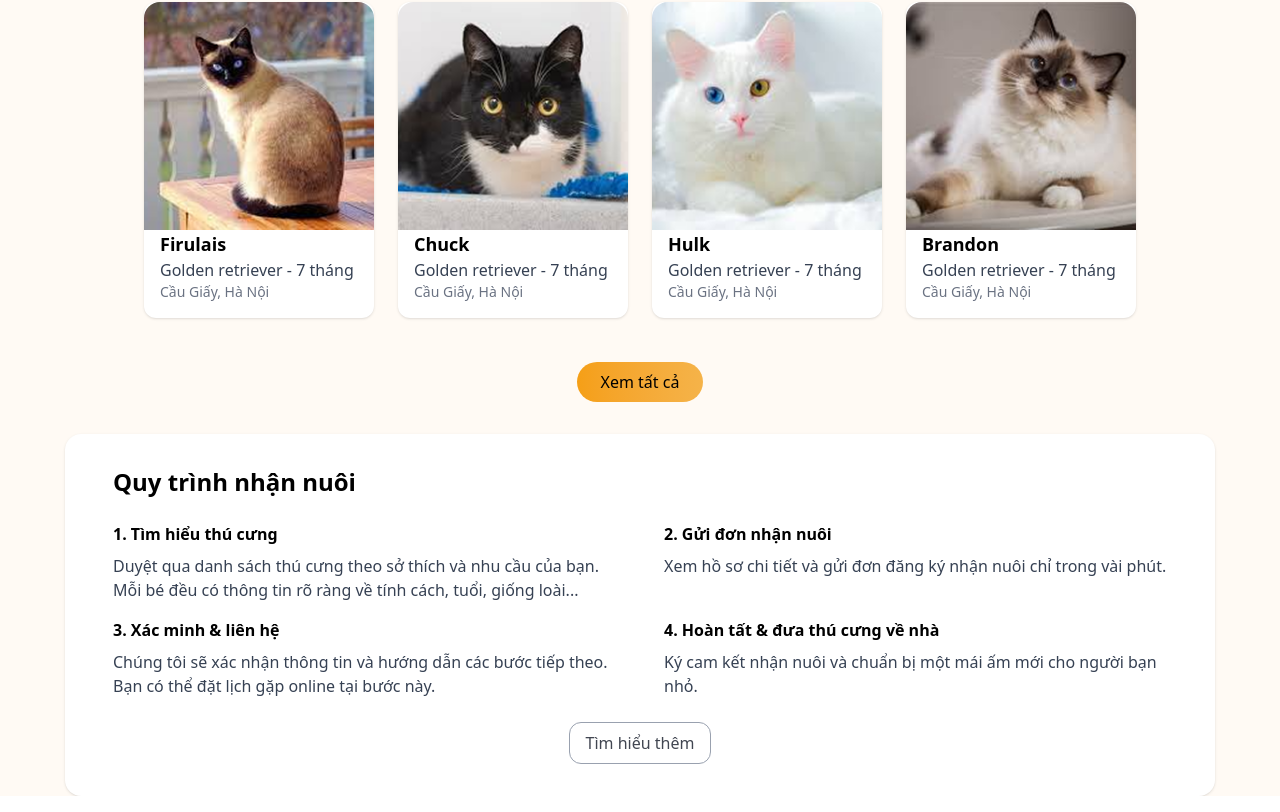
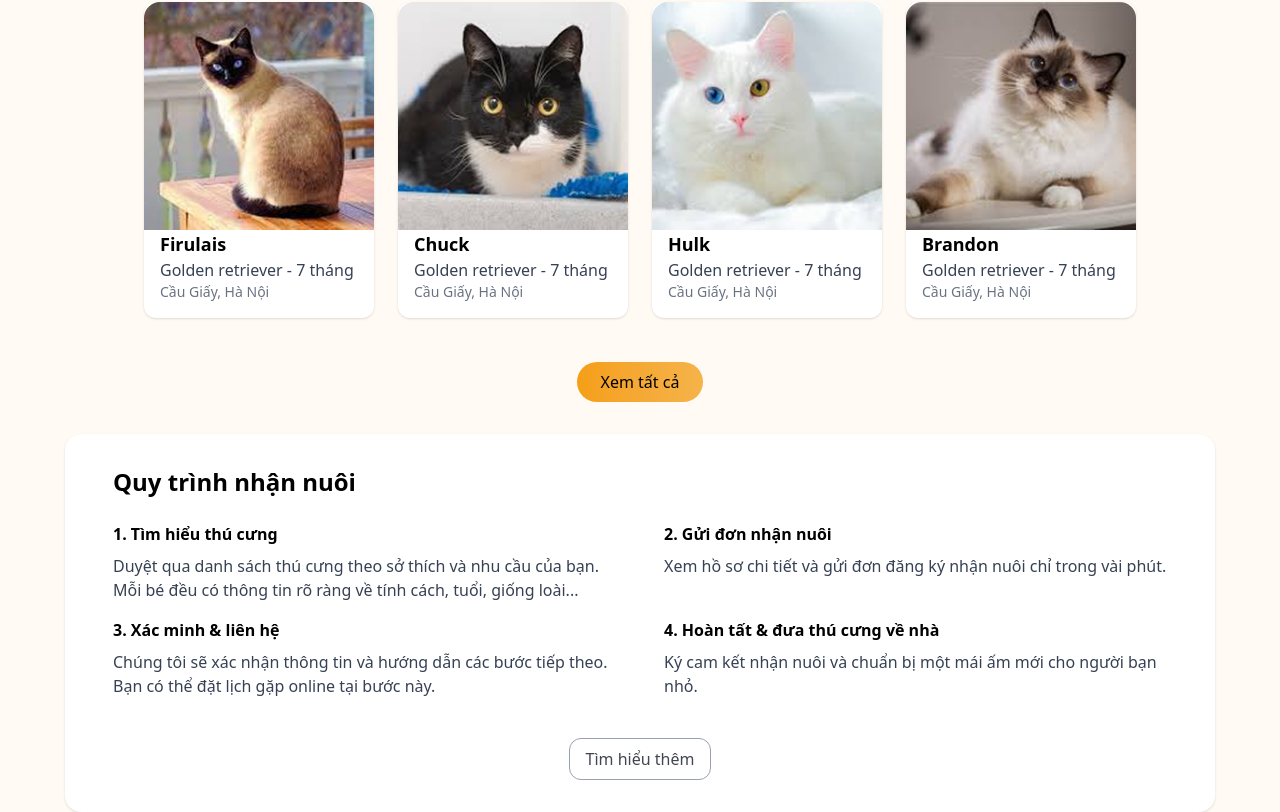
Before and after one commit to thinh241006/VirtualPet_fe, a React (Vite) app: page / in a window 1280 px wide. Shown: the part 1118-1930 px from the top of the page. Built offline with nearby package versions, Linux system fonts and the light colour scheme.

Commit message:
change small margin

```diff
--- a/src/views/pages/welcome/WelcomePage.tsx
+++ b/src/views/pages/welcome/WelcomePage.tsx
@@ -218,7 +218,7 @@
 						</p>
 					</div>
 			</div>
-				<div className="mt-6 flex justify-center">
+				<div className="mt-10 flex justify-center">
 					<button className="bg-white border border-gray-400 font-medium px-4 py-2 rounded-xl text-[#414651]">
 						Tìm hiểu thêm
 					</button>
```
